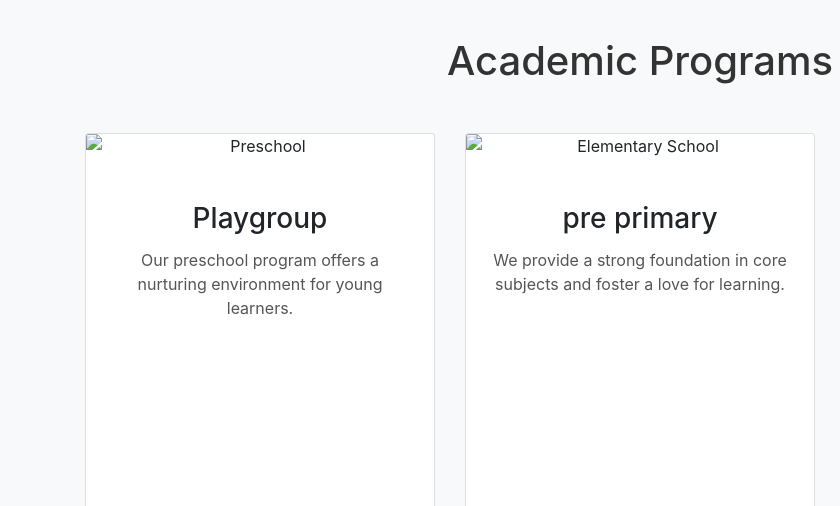
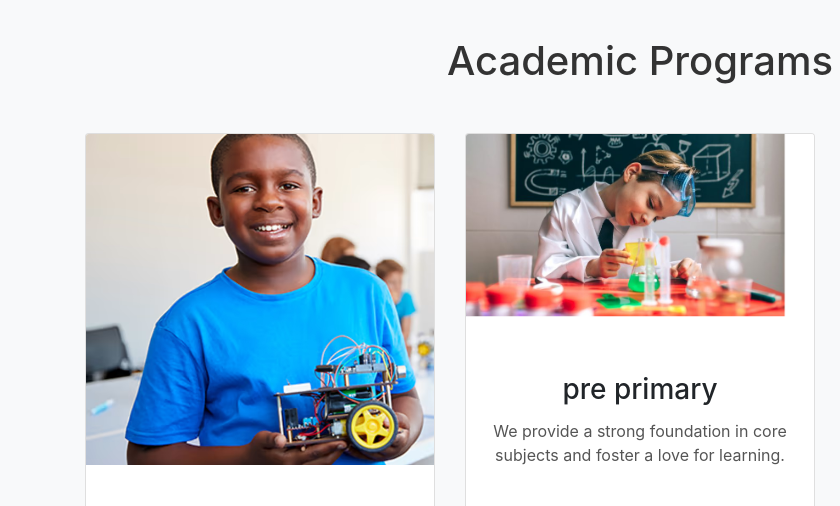
Before and after one commit to muraya-ndungu/anchor-junior-academy, a plain HTML site: page academic_programs.html in a window 1280 px wide. Shown: the part 960-1466 px from the top of the page, 0-840 px from the left. Drawn offline with nearby package versions, Linux system fonts and the light colour scheme; grey boxes are pictures that could not be loaded.

Commit message:
Update academic_programs.html

```diff
--- a/academic_programs.html
+++ b/academic_programs.html
@@ -133,7 +133,7 @@
       <div class="row">
           <div class="col-md-4 mb-4">
               <div class="card h-100">
-                  <img src="IMG_20240212_161651_189.jpg" class="card-img-top" alt="Preschool">
+                  <img src="pic image 2.png" class="card-img-top" alt="Preschool">
                   <div class="card-body">
                       <h3 class="card-title">Playgroup</h3>
                       <p class="card-text">Our preschool program offers a nurturing environment for young learners.</p>
@@ -145,7 +145,7 @@
           </div>
           <div class="col-md-4 mb-4">
               <div class="card h-100">
-                  <img src="IMG_20240212_141911_862.jpg" class="card-img-top" alt="Elementary School">
+                  <img src="pic image.png" class="card-img-top" alt="Elementary School">
                   <div class="card-body">
                       <h3 class="card-title">pre primary</h3>
                       <p class="card-text">We provide a strong foundation in core subjects and foster a love for learning.</p>
```
